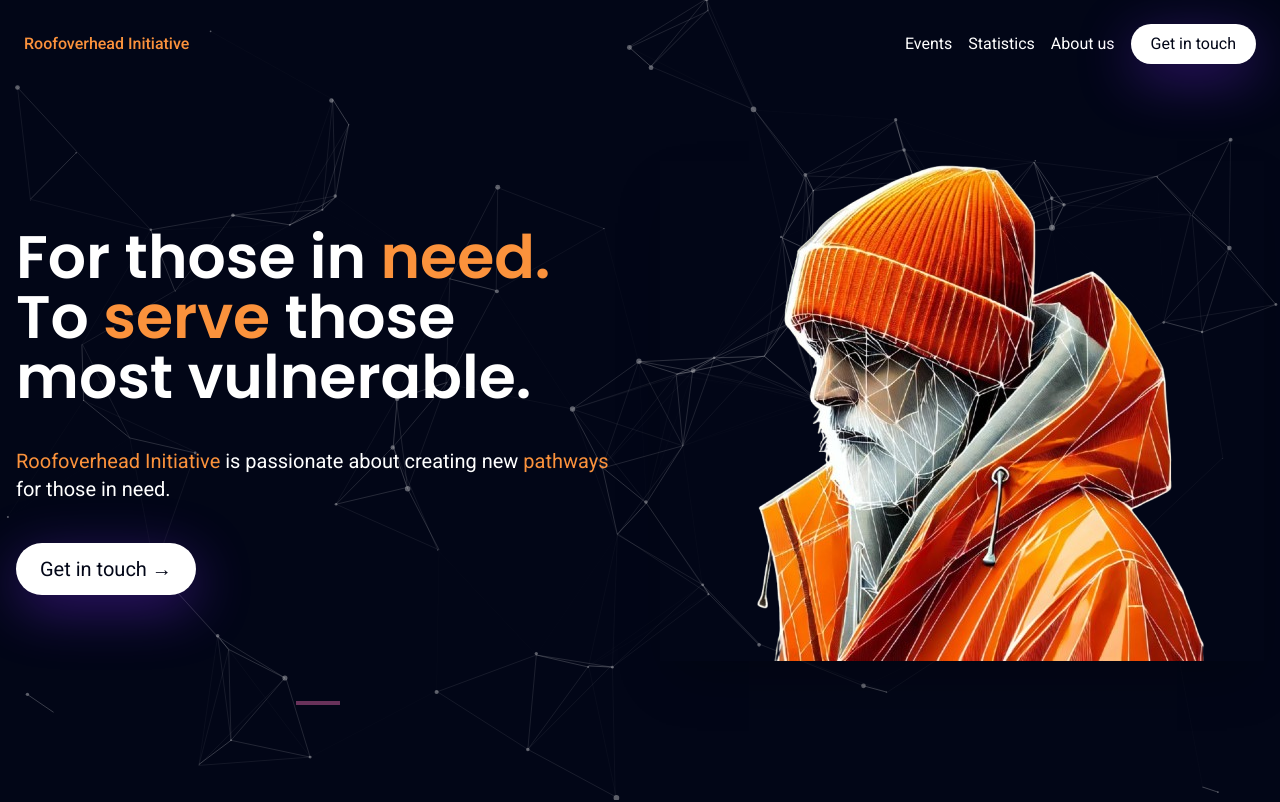
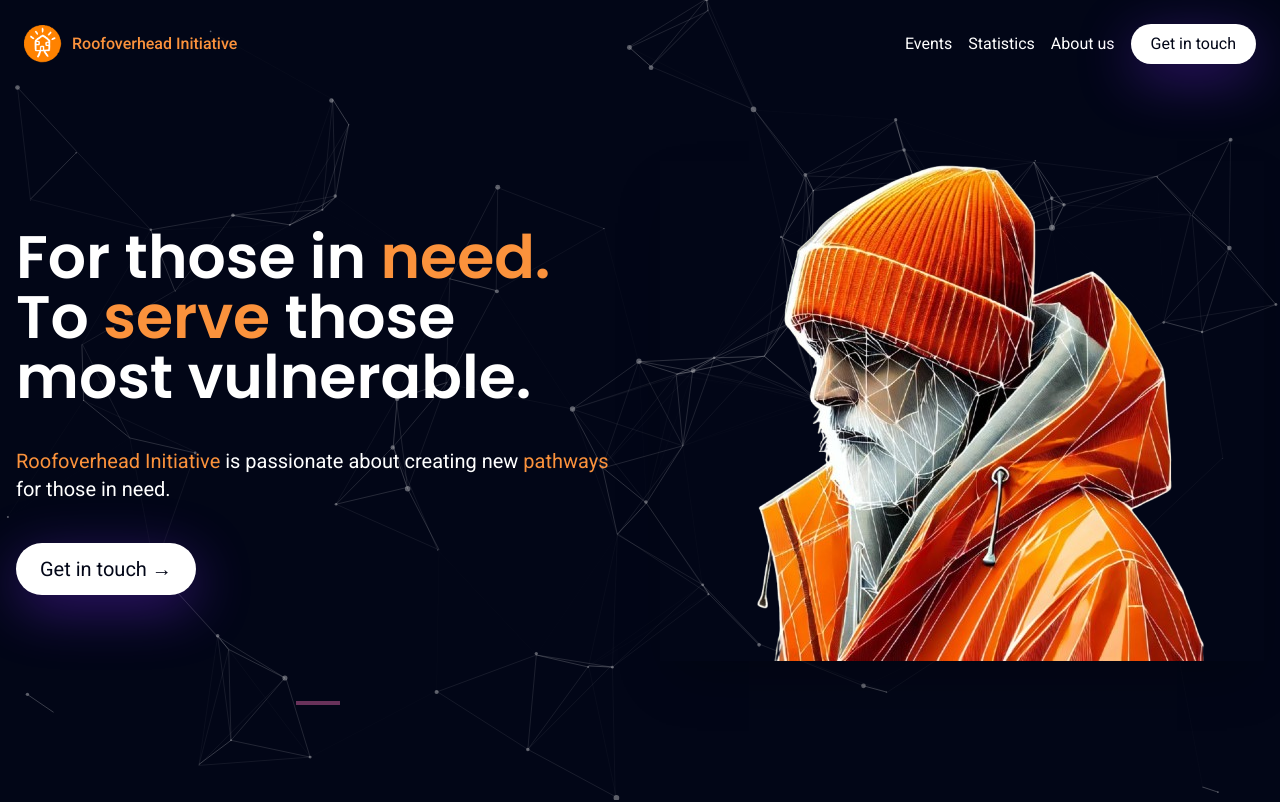
Before and after one commit to rxzheng/roofoverhead, a SvelteKit app: page / in a window 1280 px wide. Shown: the top 802 px of the page. Built offline with nearby package versions, Linux system fonts and the light colour scheme.

Commit message:
added logo with href

```diff
--- a/src/components/header.svelte
+++ b/src/components/header.svelte
@@ -16,8 +16,9 @@
             ? " py-4 bg-slate-950 border-orange-950"
             : " py-6 bg-transparent border-transparent")}
 >
-    <h1 class="font-medium">
-         <span class="text-orange-400">Roofoverhead Initiative</span>
+    <h1 class="font-medium flex items-center space-x-2">
+        <!-- svelte-ignore a11y_consider_explicit_label -->
+        <a href="/"><img src= "images/logo.png" class="w-10"alt = "logo"></a> <span class="text-orange-400">Roofoverhead Initiative</span>
     </h1>
     <div class="sm:flex items-center gap-4 hidden">
         {#each tabs as tab, index}
```
